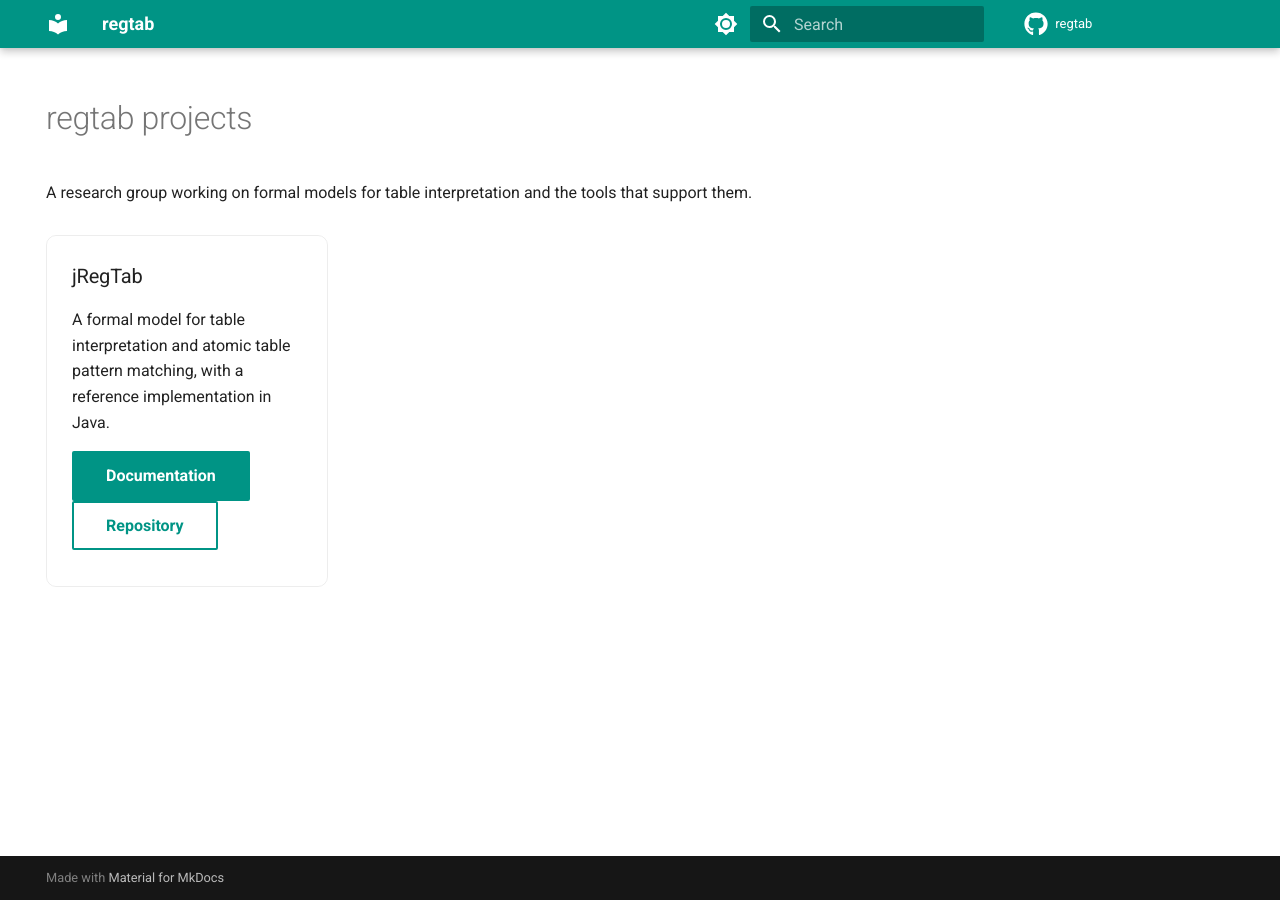
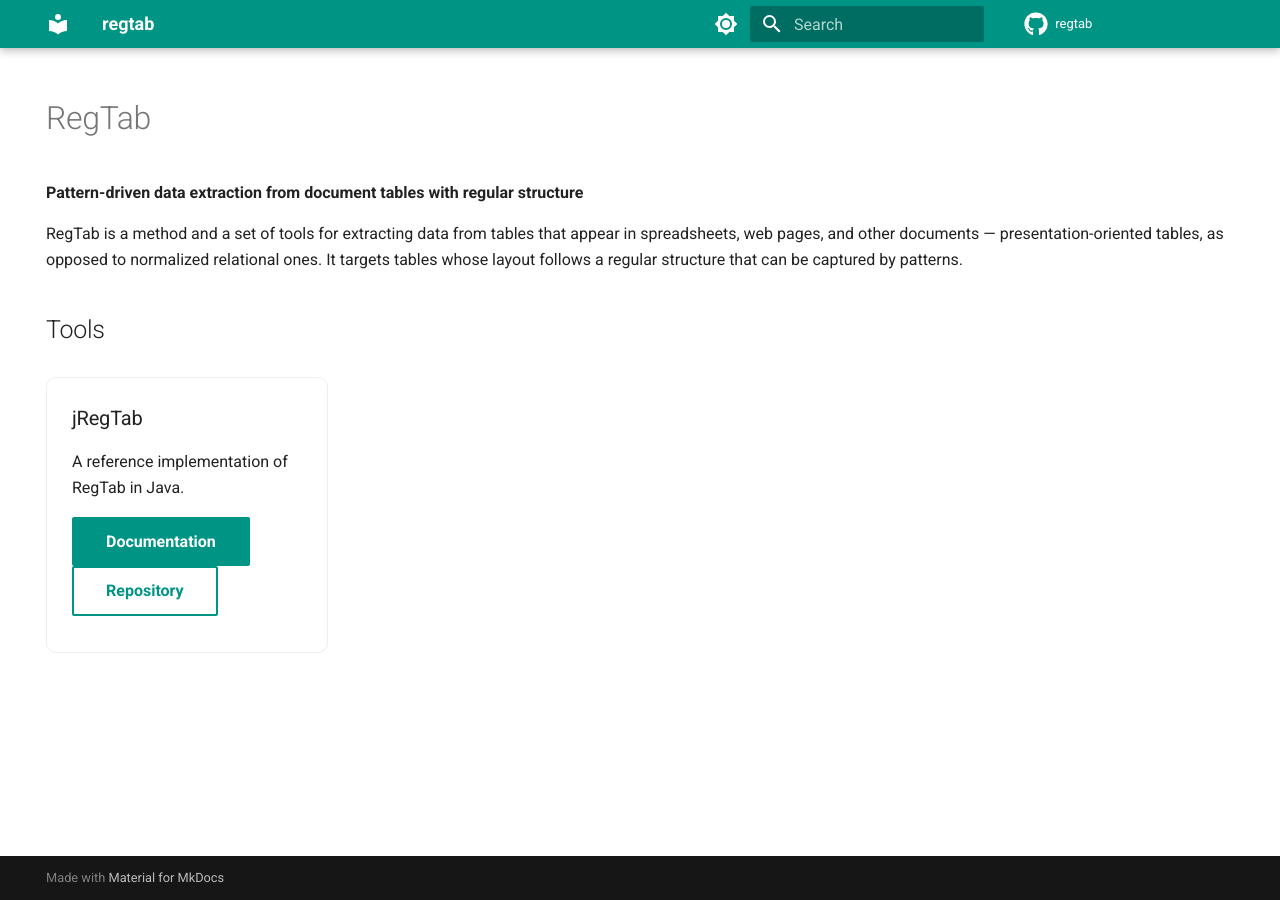
Before and after one commit to regtab/regtab.github.io, an MkDocs documentation site: the page built from docs/index.md, in a window 1280 px wide. Built offline with MkDocs 1.6.1 and Material for MkDocs 9.7.7, drawn with Linux system fonts in a browser that asks for light colours.

Commit message:
Update index.md: clarify RegTab description and project structure
Co-Authored-By: Claude Sonnet 4.6 <noreply@anthropic.com>

```diff
--- a/docs/index.md
+++ b/docs/index.md
@@ -4,28 +4,33 @@ hide:
   - toc
 ---
 
-# regtab projects
+# RegTab
 
-A research group working on formal models for table interpretation
-and the tools that support them.
+**Pattern-driven data extraction from document tables with regular structure**
+
+RegTab is a method and a set of tools for extracting data from tables that
+appear in spreadsheets, web pages, and other documents — presentation-oriented
+tables, as opposed to normalized relational ones. It targets tables whose
+layout follows a regular structure that can be captured by patterns.
+
+## Tools
 
 <div class="project-grid" markdown>
 
 <div class="project-card" markdown>
 ### jRegTab
-A formal model for table interpretation and atomic table pattern matching,
-with a reference implementation in Java.
+A reference implementation of RegTab in Java.
 
 [Documentation](https://regtab.github.io/jregtab/){ .md-button .md-button--primary }
 [Repository](https://github.com/regtab/jregtab){ .md-button }
 </div>
 
 <!--
-  Card template for the next project — copy the block above,
+  Card template for the next tool — copy the block above,
   then change the name, description and links.
 
 <div class="project-card" markdown>
-### Project name
+### Tool name
 A short one- or two-line description.
 
 [Documentation](https://regtab.github.io/repository-name/){ .md-button .md-button--primary }
```
